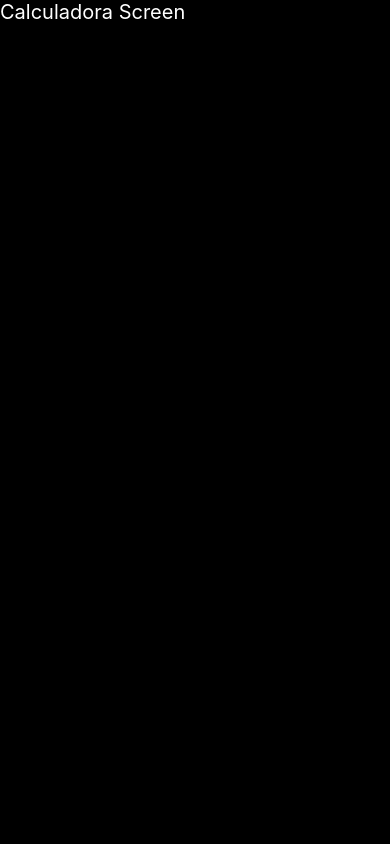
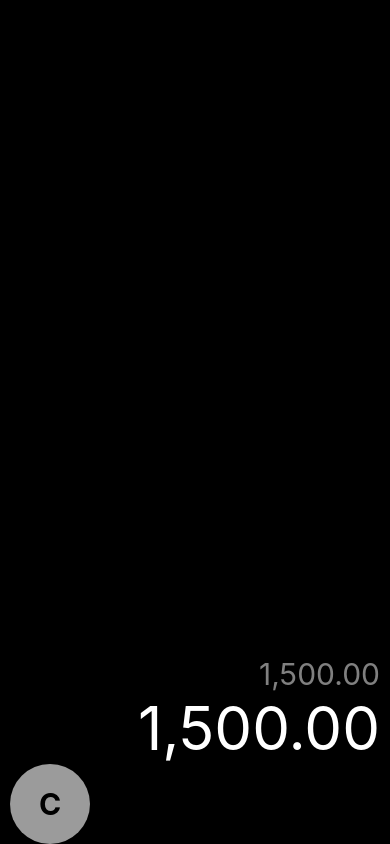
Before and after one commit to Cristaldo-Fiorela/React-Native-Udemy, a React Native app in the folder 03-Calculadora/: screen / in a window 390 px wide. Built offline with nearby package versions, Linux system fonts and the light colour scheme.

Commit message:
creacion de primer boton y estilos del mismo

```diff
--- a/03-Calculadora/src/screens/CalculadoraScreen.tsx
+++ b/03-Calculadora/src/screens/CalculadoraScreen.tsx
@@ -4,8 +4,17 @@ import styles from '../theme/appTheme';
 
 const CalculadoraScreen = () => {
     return (
-        <View>
-            <Text style={ styles.texto }>Calculadora Screen</Text>
+        <View style={ styles.calculadoraContainer }>
+            <Text style={ styles.resultadoPequeno }>1,500.00</Text>
+            <Text style={ styles.resultado }>1,500.00</Text>
+
+
+            <View>
+                {/* Boton */}
+                <View style={ styles.boton }>
+                    <Text style={ styles.botonTexto }>C</Text>
+                </View>
+            </View>
         </View>
     )
 }
--- a/03-Calculadora/src/theme/appTheme.tsx
+++ b/03-Calculadora/src/theme/appTheme.tsx
@@ -5,9 +5,34 @@ const styles = StyleSheet.create({
         backgroundColor: 'black',
         flex: 1,
     },
-    texto: {
+    calculadoraContainer: {
+        flex: 1,
+        justifyContent: 'flex-end',
+        paddingHorizontal: 10,
+    },
+    resultado: {
         color: 'white',
-        fontSize: 20,
+        fontSize: 60,
+        textAlign: 'right',
+    },
+    resultadoPequeno: {
+        color: 'rgba(255, 255, 255, 0.5)',
+        fontSize: 30,
+        textAlign: 'right',
+    },
+    boton: {
+        backgroundColor: '#9B9B9B',
+        borderRadius: 100,
+        height: 80,
+        justifyContent: 'center',
+        width: 80,
+    },
+    botonTexto: {
+        color: 'black',
+        fontSize: 30,
+        fontWeight: 'bold',
+        padding: 10,
+        textAlign: 'center',
     }
 });
 
```
